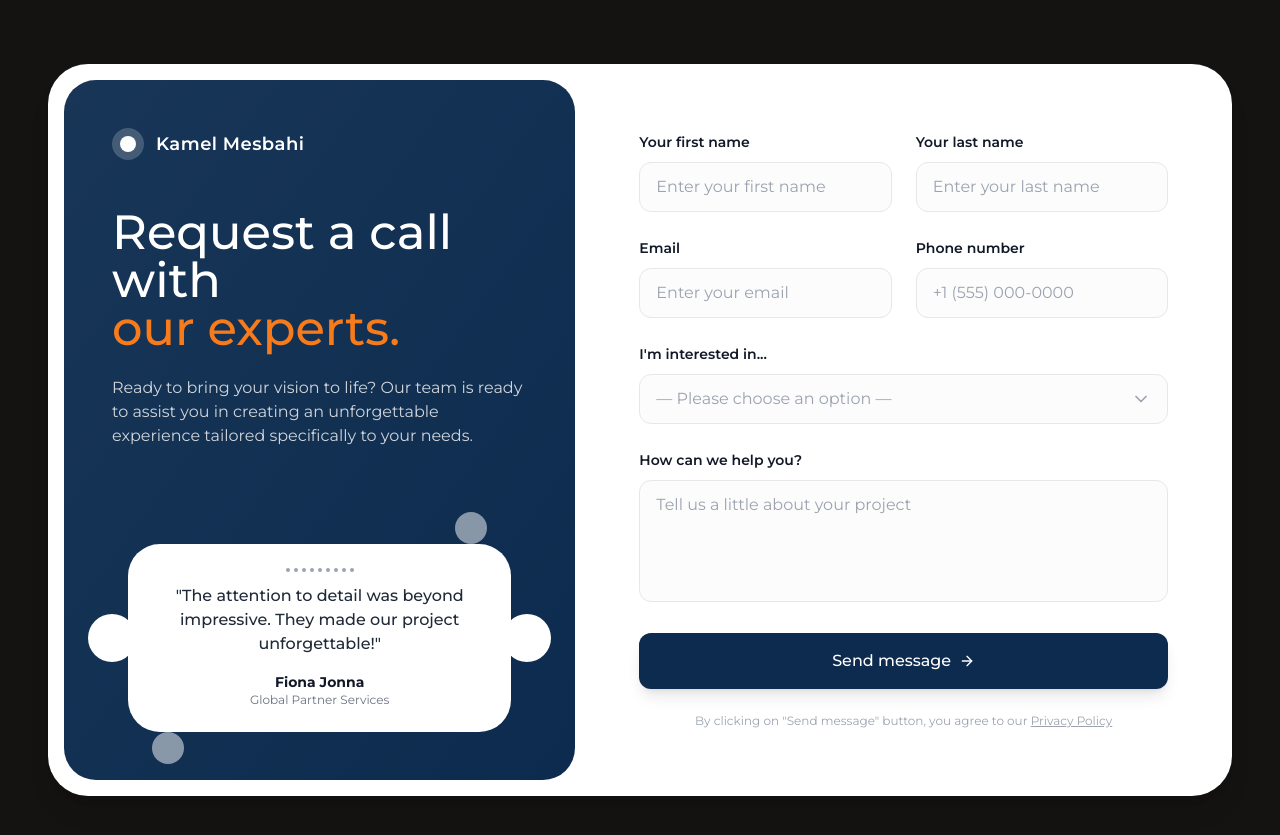
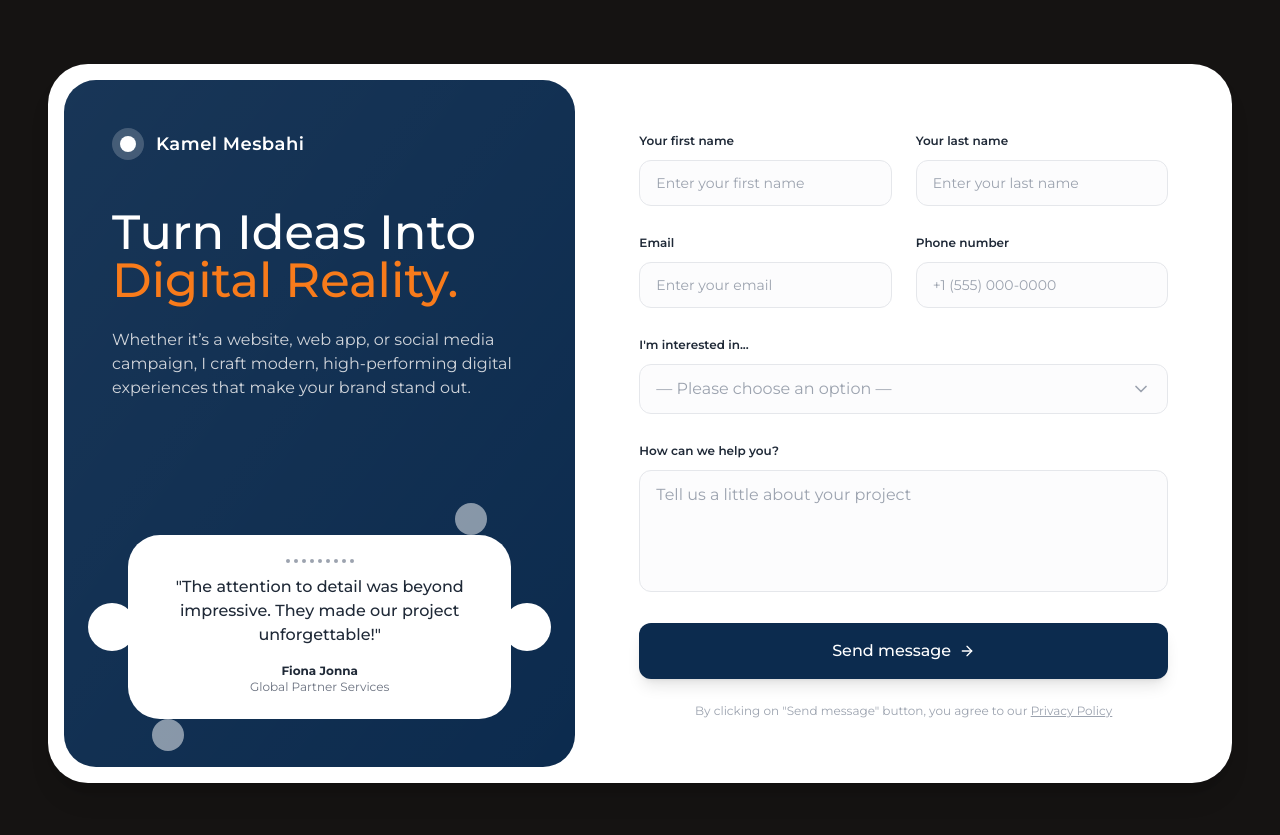
Before and after one commit to KamelMesbahi13/portfolio, a React (Vite) app: page / in a window 1280 px wide. Shown: the part 6140-6975 px from the top of the page. Built offline with nearby package versions, Linux system fonts and the light colour scheme.

Commit message:
adding contact us section

```diff
--- a/src/Components/Home/HomeContactUs/HomeContactUs.jsx
+++ b/src/Components/Home/HomeContactUs/HomeContactUs.jsx
@@ -45,19 +45,20 @@ const HomeContactUs = () => {
                 transition={{ duration: 0.6 }}
                 className="mb-6 text-4xl font-medium leading-tight text-white md:text-5xl"
               >
-                Request a call with <br />
-                <span style={{ color: colors.second }}>our experts.</span>
+                Turn Ideas Into
+                <br />
+                <span style={{ color: colors.second }}>Digital Reality.</span>
               </motion.h2>
 
               <motion.p
                 initial={{ opacity: 0, y: 20 }}
                 whileInView={{ opacity: 1, y: 0 }}
                 transition={{ duration: 0.6, delay: 0.1 }}
-                className="max-w-md text-sm leading-relaxed text-gray-300 md:text-base"
+                className="max-w-md text-xs leading-relaxed text-gray-300 md:text-base"
               >
-                Ready to bring your vision to life? Our team is ready to assist
-                you in creating an unforgettable experience tailored
-                specifically to your needs.
+                Whether it’s a website, web app, or social media campaign, I
+                craft modern, high-performing digital experiences that make your
+                brand stand out.
               </motion.p>
             </div>
 
@@ -83,12 +84,12 @@ const HomeContactUs = () => {
                     ))}
                   </div>
                 </div>
-                <p className="mb-4 text-sm font-medium text-gray-800 md:text-base">
+                <p className="mb-4 text-xs font-medium text-gray-800 md:text-base">
                   "The attention to detail was beyond impressive. They made our
                   project unforgettable!"
                 </p>
                 <div className="flex flex-col items-center">
-                  <span className="text-sm font-bold text-gray-900">
+                  <span className="text-xs font-bold text-gray-800">
                     Fiona Jonna
                   </span>
                   <span className="text-xs text-gray-500">
@@ -103,52 +104,52 @@ const HomeContactUs = () => {
             <form className="space-y-6" onSubmit={(e) => e.preventDefault()}>
               <div className="grid grid-cols-1 gap-6 md:grid-cols-2">
                 <div className="space-y-2">
-                  <label className="text-sm font-semibold text-gray-900">
+                  <label className="text-xs font-semibold text-gray-800">
                     Your first name
                   </label>
                   <input
                     type="text"
                     placeholder="Enter your first name"
-                    className="w-full px-4 py-3 transition-all border border-gray-200 outline-none rounded-xl focus:border-[#F87B1B] focus:ring-2 focus:ring-[#F87B1B]/20 bg-gray-50/50"
+                    className="w-full text-black text-sm px-4 py-3 transition-all border border-gray-200 outline-none rounded-xl focus:border-[#F87B1B] focus:ring-2 focus:ring-[#F87B1B]/20 bg-gray-50/50"
                   />
                 </div>
                 <div className="space-y-2">
-                  <label className="text-sm font-semibold text-gray-900">
+                  <label className="text-xs font-semibold text-gray-800">
                     Your last name
                   </label>
                   <input
                     type="text"
                     placeholder="Enter your last name"
-                    className="w-full px-4 py-3 transition-all border border-gray-200 outline-none rounded-xl focus:border-[#F87B1B] focus:ring-2 focus:ring-[#F87B1B]/20 bg-gray-50/50"
+                    className="w-full text-black text-sm px-4 py-3 transition-all border border-gray-200 outline-none rounded-xl focus:border-[#F87B1B] focus:ring-2 focus:ring-[#F87B1B]/20 bg-gray-50/50"
                   />
                 </div>
               </div>
 
               <div className="grid grid-cols-1 gap-6 md:grid-cols-2">
                 <div className="space-y-2">
-                  <label className="text-sm font-semibold text-gray-900">
+                  <label className="text-xs font-semibold text-gray-800">
                     Email
                   </label>
                   <input
                     type="email"
                     placeholder="Enter your email"
-                    className="w-full px-4 py-3 transition-all border border-gray-200 outline-none rounded-xl focus:border-[#F87B1B] focus:ring-2 focus:ring-[#F87B1B]/20 bg-gray-50/50"
+                    className="w-full text-black text-sm px-4 py-3 transition-all border border-gray-200 outline-none rounded-xl focus:border-[#F87B1B] focus:ring-2 focus:ring-[#F87B1B]/20 bg-gray-50/50"
                   />
                 </div>
                 <div className="space-y-2">
-                  <label className="text-sm font-semibold text-gray-900">
+                  <label className="text-xs font-semibold text-gray-800">
                     Phone number
                   </label>
                   <input
                     type="tel"
                     placeholder="+1 (555) 000-0000"
-                    className="w-full px-4 py-3 transition-all border border-gray-200 outline-none rounded-xl focus:border-[#F87B1B] focus:ring-2 focus:ring-[#F87B1B]/20 bg-gray-50/50"
+                    className="w-full text-black text-sm px-4 py-3 transition-all border border-gray-200 outline-none rounded-xl focus:border-[#F87B1B] focus:ring-2 focus:ring-[#F87B1B]/20 bg-gray-50/50"
                   />
                 </div>
               </div>
 
               <div className="relative space-y-2">
-                <label className="text-sm font-semibold text-gray-900">
+                <label className="text-xs font-semibold text-gray-800">
                   I'm interested in...
                 </label>
                 <div className="relative">
@@ -165,7 +166,7 @@ const HomeContactUs = () => {
                   >
                     <span
                       className={
-                        selectedService ? "text-gray-900" : "text-gray-400"
+                        selectedService ? "text-gray-800" : "text-gray-400"
                       }
                     >
                       {selectedService || "— Please choose an option —"}
@@ -194,7 +195,7 @@ const HomeContactUs = () => {
                               setSelectedService(service);
                               setIsOpen(false);
                             }}
-                            className="px-4 py-3 text-sm text-gray-700 cursor-pointer hover:bg-gray-50 hover:text-[#F87B1B] transition-colors flex items-center justify-between group"
+                            className="px-4 py-3 text-xs text-gray-700 cursor-pointer hover:bg-gray-50 hover:text-[#F87B1B] transition-colors flex items-center justify-between group"
                           >
                             {service}
                             {selectedService === service && (
@@ -209,7 +210,7 @@ const HomeContactUs = () => {
               </div>
 
               <div className="space-y-2">
-                <label className="text-sm font-semibold text-gray-900">
+                <label className="text-xs font-semibold text-gray-800">
                   How can we help you?
                 </label>
                 <textarea
```
